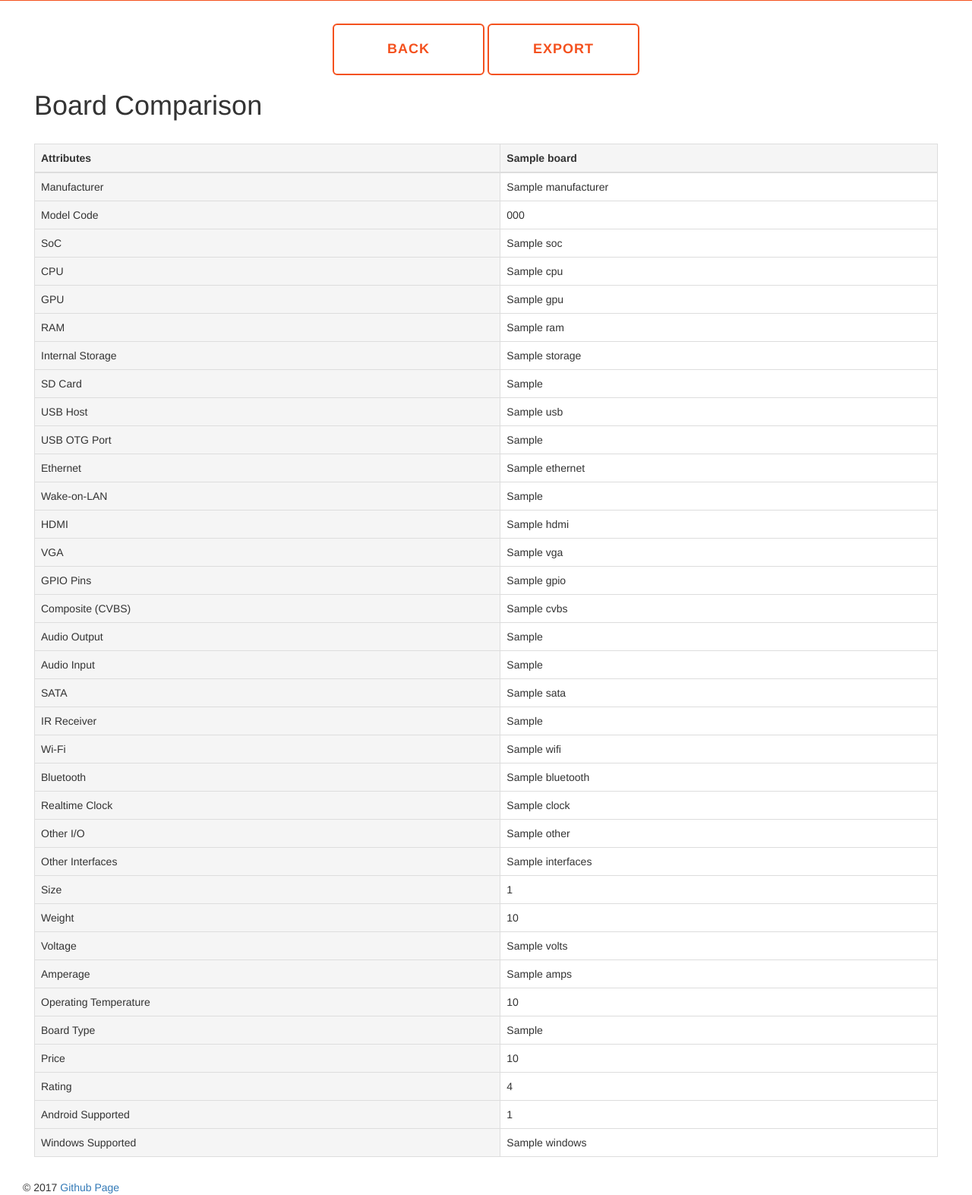
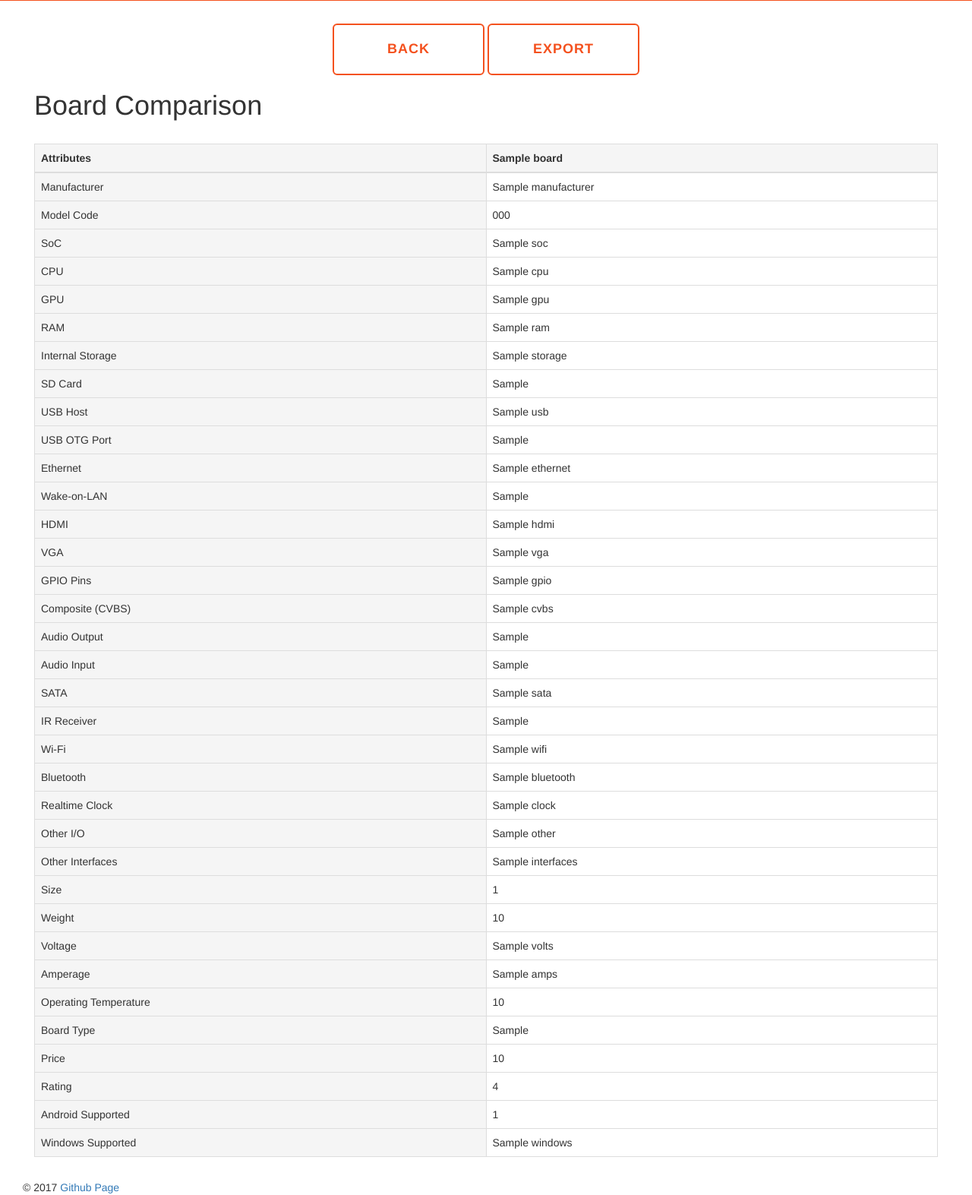
Before and after one commit to bamItsCam/board-db-compare, a Django app: template sbc_compare/Home/templates/Home/compare.html in a window 1280 px wide. Shown: the part 148-1721 px from the top of the page at 76% size. Run offline with Django 3.2, Linux system fonts and the light colour scheme; the template is opened without the code that fills it: most values are stand-ins (such as "Sample title", 1, 10 or a date in 2020); some libraries are stand-ins or nearby versions.

Commit message:
Equal column widths for compare page are calculated and set by jquery based on the table's total width on the page.

```diff
--- a/sbc_compare/Home/templates/Home/compare.html
+++ b/sbc_compare/Home/templates/Home/compare.html
@@ -6,7 +6,17 @@
 	        window.print()
 	        console.log('print!')
 	    });
-    });
+		$("td").each(function() {
+			console.log("calculating column width")
+    		var cols = $("table > tbody > tr:first > td").length;
+    		console.log(cols);
+    		var totWidth = $('#compareTable').width();
+    		console.log(totWidth);
+    		var colWidth = totWidth/cols;
+    		console.log(colWidth);
+    		$(this).width(colWidth);
+    	});
+});
 </script>
 <div class="row">
     <div class="col-md-12" style="text-align: center;">
@@ -21,7 +31,7 @@
 <div id="printable_div">
 	<h1>Board Comparison</h1>
 	<br>
-	<table class="table table-bordered" >
+	<table id="compareTable" class="table table-bordered" >
 	{% autoescape off %}
 		<thead>
 			<tr>
```
